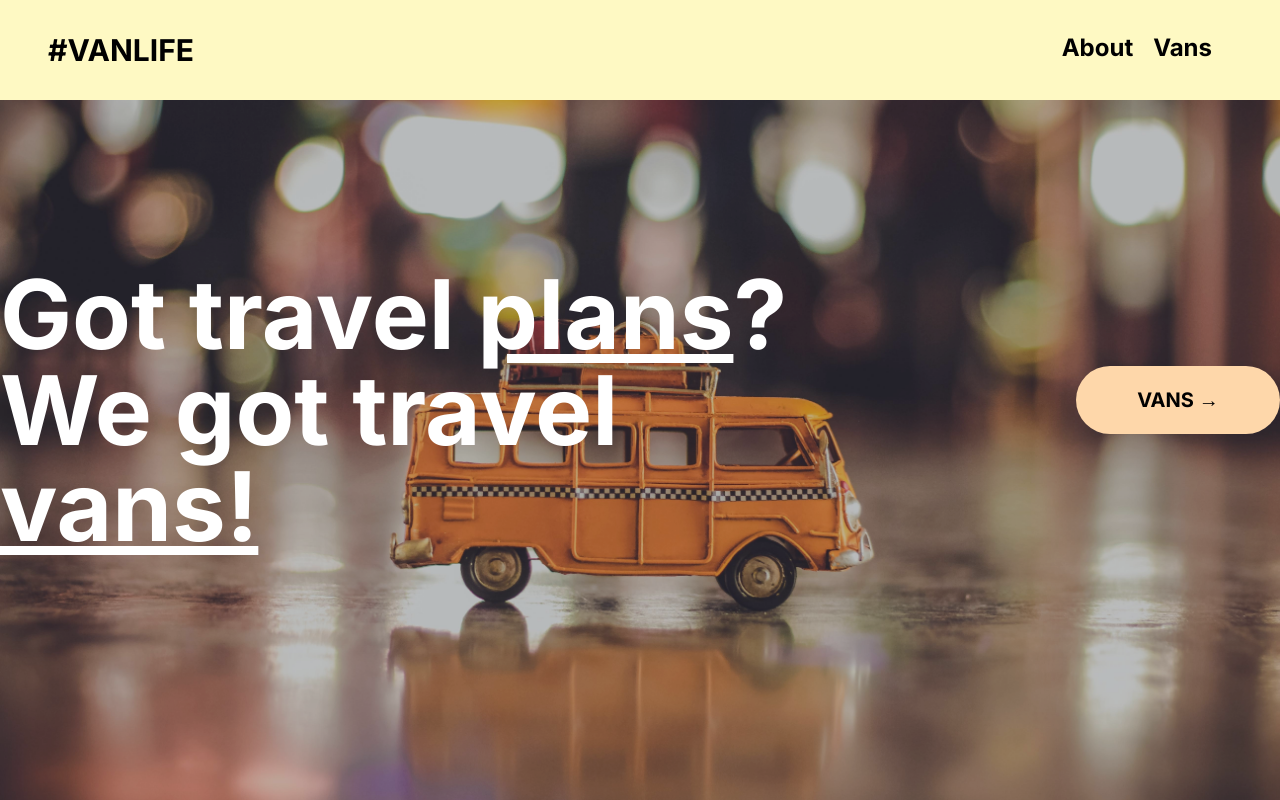
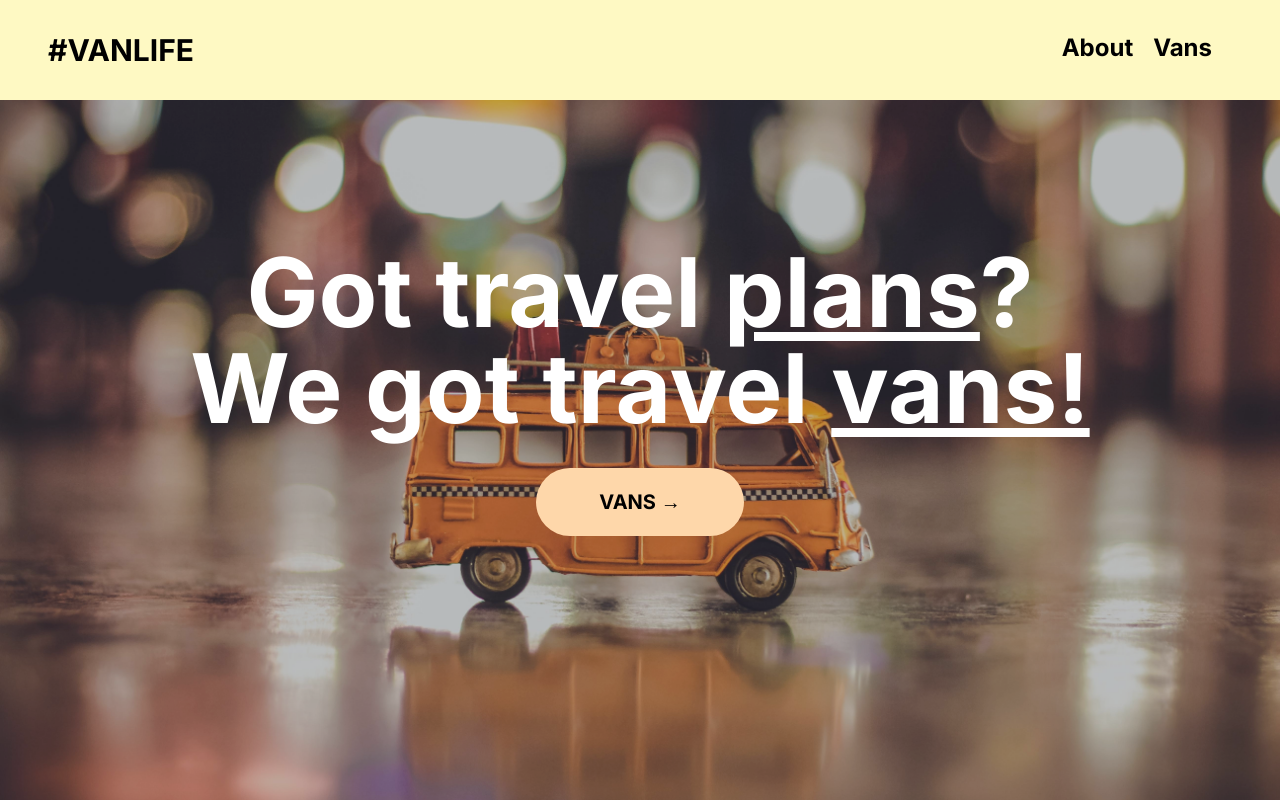
Before and after one commit to shoeslace911/Van-Life, a React (Vite) app: page / in a window 1280 px wide. Built offline with nearby package versions, Linux system fonts and the light colour scheme.

Commit message:
changed layout

```diff
--- a/src/comp/Home.jsx
+++ b/src/comp/Home.jsx
@@ -3,16 +3,16 @@ import { Link } from "react-router-dom";
 
 export default function Home() {
   return (
-    <div className="font-inter flex ">
+    <div className="font-inter">
       <img src={heroImg} alt="small van" className="absolute top-0 -z-10 h-full w-full brightness-75 object-cover " />
-      <div className="relative w-screen h-screen flex items-center gap-52">
+      <div className="text-center translate-y-56 ">
         <div>
-          <h1 className="text-8xl text-white  pt-5">
+          <h1 className="text-8xl text-white pt-5">
             Got travel <strong className="underline">plans</strong>?<br /> We got travel{" "}
             <strong className="underline">vans!</strong>
           </h1>
         </div>
-        <button className="text-align-center text-black text-xl transition ease-in-out hover:bg-orange-300 hover:scale-105 bg-orange-200 py-5 px-12 items-center rounded-full w-52">
+        <button className="text-align-center text-black text-xl transition ease-in-out mt-8 hover:bg-orange-300 hover:scale-105 bg-orange-200 py-5 px-12 items-center rounded-full w-52">
           <Link to="/vans">VANS →</Link>
         </button>
       </div>
--- a/src/comp/Nav.jsx
+++ b/src/comp/Nav.jsx
@@ -6,11 +6,11 @@ export default function Nav() {
       <Link to="/">
         <h1 className="font-extrabold text-3xl">#VANLIFE</h1>
       </Link>
-      <div className="link text-2xl">
-        <Link to="/about" className="pr-5 hover:underline">
+      <div className="link text-2xl ">
+        <Link to="/about" className="pr-5  transition-all ease-out hover:text-yellow-600">
           About
         </Link>
-        <Link to="/vans" className="pr-5 hover:underline">
+        <Link to="/vans" className="pr-5 transition-all ease-out hover:text-yellow-600">
           Vans
         </Link>
       </div>
```
